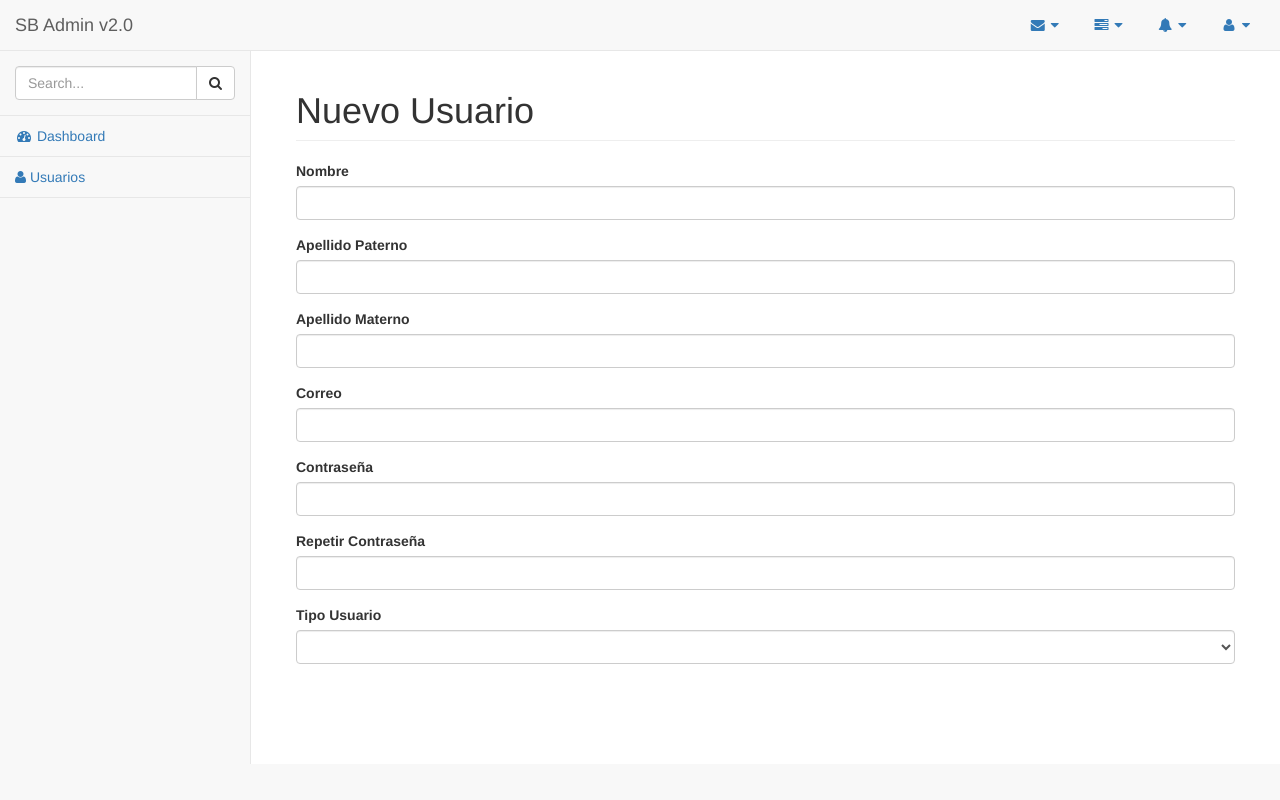
After one commit to fer-angeles/template, a PHP site: page /usuarios_nuevo.php in a window 1280 px wide. The commit adds this page. Run offline with PHP 8.4, Linux system fonts and the light colour scheme; the visitor is signed in with stand-in values (Sample User, id 1); data that the repository does not hold is empty.

Commit message:
07-07-17 B

```diff
--- a/Layout/header.php
+++ b/Layout/header.php
@@ -2,11 +2,6 @@
 
     #PONER SIEMPRE SI SE USA UNA SESSION
     session_start();
-    //var_dump($_SESSION['id']);
-
-
-
-
 
     if(isset($_SESSION['id'])== false)
     {
--- /dev/null
+++ b/class/cn.php
@@ -0,0 +1,16 @@
+<?php
+
+	$host = 'localhost';
+	$usr = 'vapros';
+	$pwd = 'vapros';
+
+	$cn = mysqli_connect($host,$usr,$pwd);
+
+	if($cn)
+	{
+		mysqli_select_db($cn,'empresa');
+	}
+	else
+	{
+		echo "no se conectó";
+	}
--- /dev/null
+++ b/usuarios_nuevo.php
@@ -0,0 +1,65 @@
+<?php
+
+
+?>
+
+<?php require_once 'Layout/header.php';?>
+	<div class="row">
+		<div class="col-lg-12">
+			<h1 class="page-header">Nuevo Usuario</h1>
+		</div>
+	</div>
+
+	<form action="usuarios_guardar.php">
+		<div class="form-group">
+			<label for="nombre">Nombre</label>
+			<input type="text" class="form-control" name="nombre" id="nombre">
+		</div>
+		<div class="form-group">
+			<label for="apellido_p">Apellido Paterno</label>
+			<input type="text" class="form-control" name="apellido_p" id="apellido_p">
+		</div>
+		<div class="form-group">
+			<label for="apellido_m">Apellido Materno</label>
+			<input type="text" class="form-control" name="apellido_m" id="apellido_m">
+		</div>
+		<div class="form-group">
+			<label for="correo">Correo</label>
+			<input type="email" class="form-control" name="correo" id="correo">
+		</div>
+		<div class="form-group">
+			<label for="password">Contraseña</label>
+			<input type="text" class="form-control" name="password" id="password">
+		</div>
+		<div class="form-group">
+			<label for="password2">Repetir Contraseña</label>
+			<input type="text" class="form-control" name="password2" id="password2">
+		</div>
+		<div clas="form-group">
+			<label for="id_tipo_usuario">Tipo Usuario</label>
+			<select name="id_tipo_usuario" id="id_tipo_usuario" class="form-control">
+				<?php
+					require_once 'class/cn.php';
+
+					/*CREAR LA CONSULTA*/
+					$query_tipo_usuario = 'SELECT * FROM usuario_tipo';
+
+					/*EJECUTAR LA CONSULTA*/
+					$ejecutar_tipo_usuario = mysqli_query($cn,$query_tipo_usuario);
+
+					/*IMPRIMIR*/
+					while($row_tipo = mysqli_fetch_array($ejecutar_tipo_usuario))
+					{
+						echo '<option value="'.$row_tipo['id'].'">'.ucfirst($row_tipo['tipo_usuario']).'</option>';
+					}
+				?>
+			</select>
+		</div>
+	</form>
+	<br>
+	<br>
+	<br>
+	<br>
+	<br>
+
+<?php require_once 'Layout/footer.php';?>
```
Also changed, not shown: checklogin.php (+5 -24 lines), usuarios.php (+55 -0 lines), README.md (deleted), class/._.htaccess (deleted).
